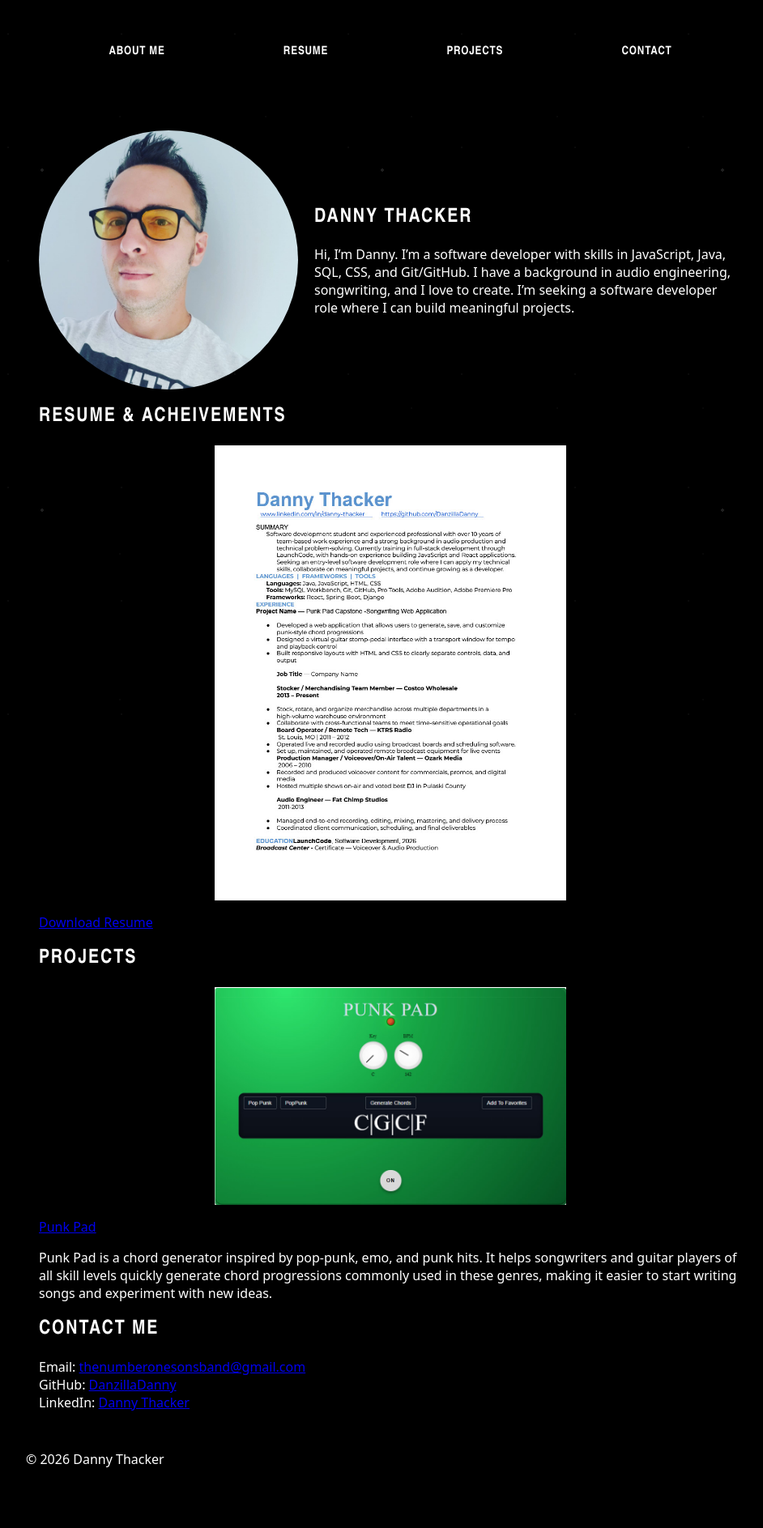
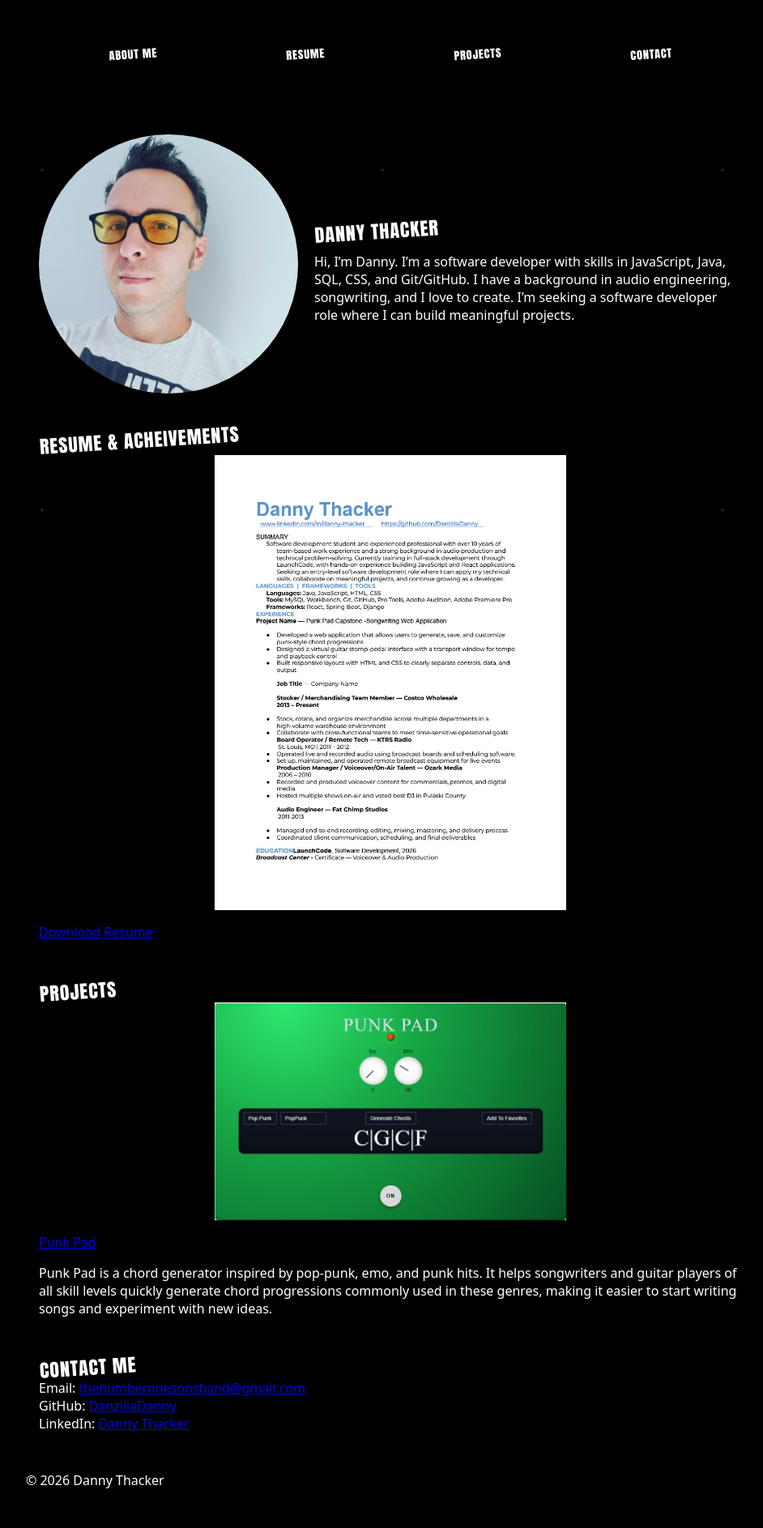
Before and after one commit to DanzillaDanny/DanzillaDanny.github.io, a Jekyll site: the page built from index.md, in a window 1280 px wide. Shown: the whole page at 81% size, without its empty margins (158-1100 px from the left). Built offline with Jekyll 4.4.1, drawn with Linux system fonts in a browser that asks for light colours; before the commit the page ends 1861 px from its top, so only the background shows below that.

Commit message:
making font adjustments to acheive sought cosmetics

```diff
--- a/assets/index.css
+++ b/assets/index.css
@@ -38,10 +38,14 @@ body::before {
 .nav a,
 .section h2,
 .hero-text h1 {
-  font-family: "Oswald", "Arial Narrow", Arial, sans-serif;
+  font-family: Impact, Impact, Haettenschweiler, 'Arial Black', "Franklin Gothic Heavy", Arial, sans-serif;
   text-transform: uppercase;
-  letter-spacing: 0.08em;
-  font-weight: 700;
+  letter-spacing: 0.04em;
+  font-weight: 900;
+
+  transform: scaleY(.92) rotate(-04deg);
+  text-shadow: 1px 1px 0 rgba(0,0,0,0.6),
+  -1px 0 0 rgba(255,255,255,0.04);
 }
 
 .site-header{
```
